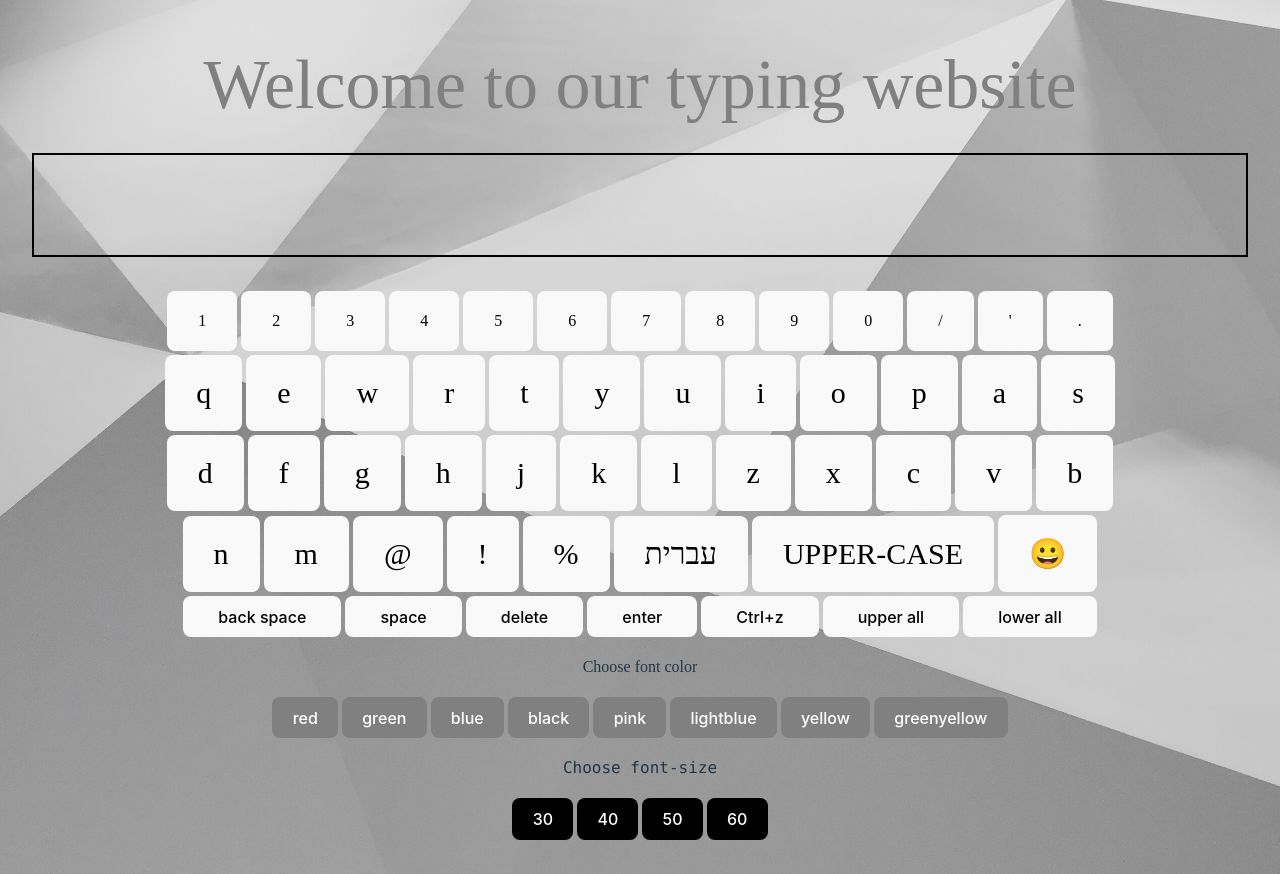
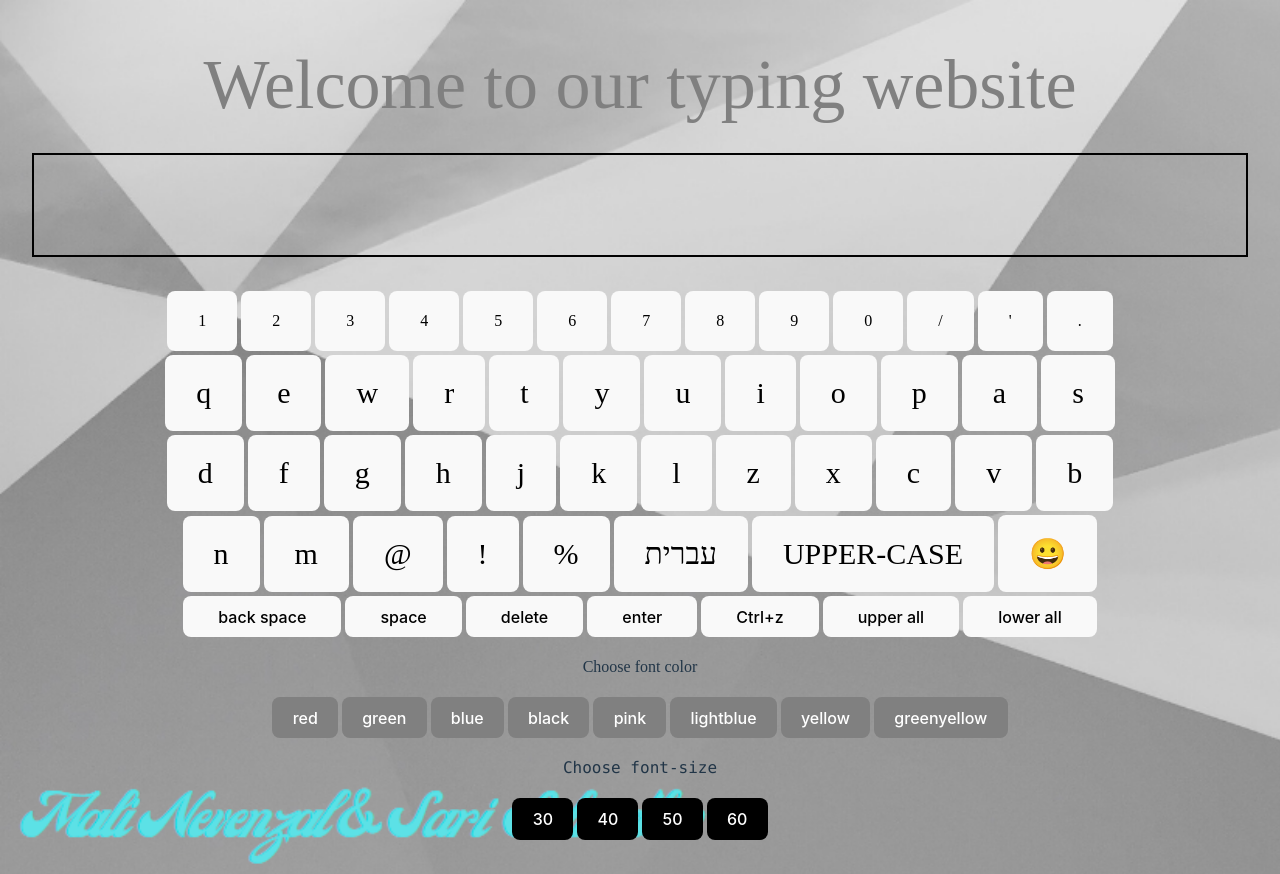
Before and after one commit to Mali-Nevenzal/keyboard_proj, a React (Vite) app: page / in a window 1280 px wide. Built offline with nearby package versions, Linux system fonts and the light colour scheme.

Commit message:
change background

```diff
--- a/src/index.css
+++ b/src/index.css
@@ -28,7 +28,7 @@ body {
   place-items: center;
   min-width: 320px;
   min-height: 100vh;
-  background-image: url("../src/photoes/key5.jpg");
+  background-image: url("../src/photoes/1.png");
   background-repeat: no-repeat;
   background-size: cover;
 }
```
Also changed, not shown: src/photoes/1.png (added).
